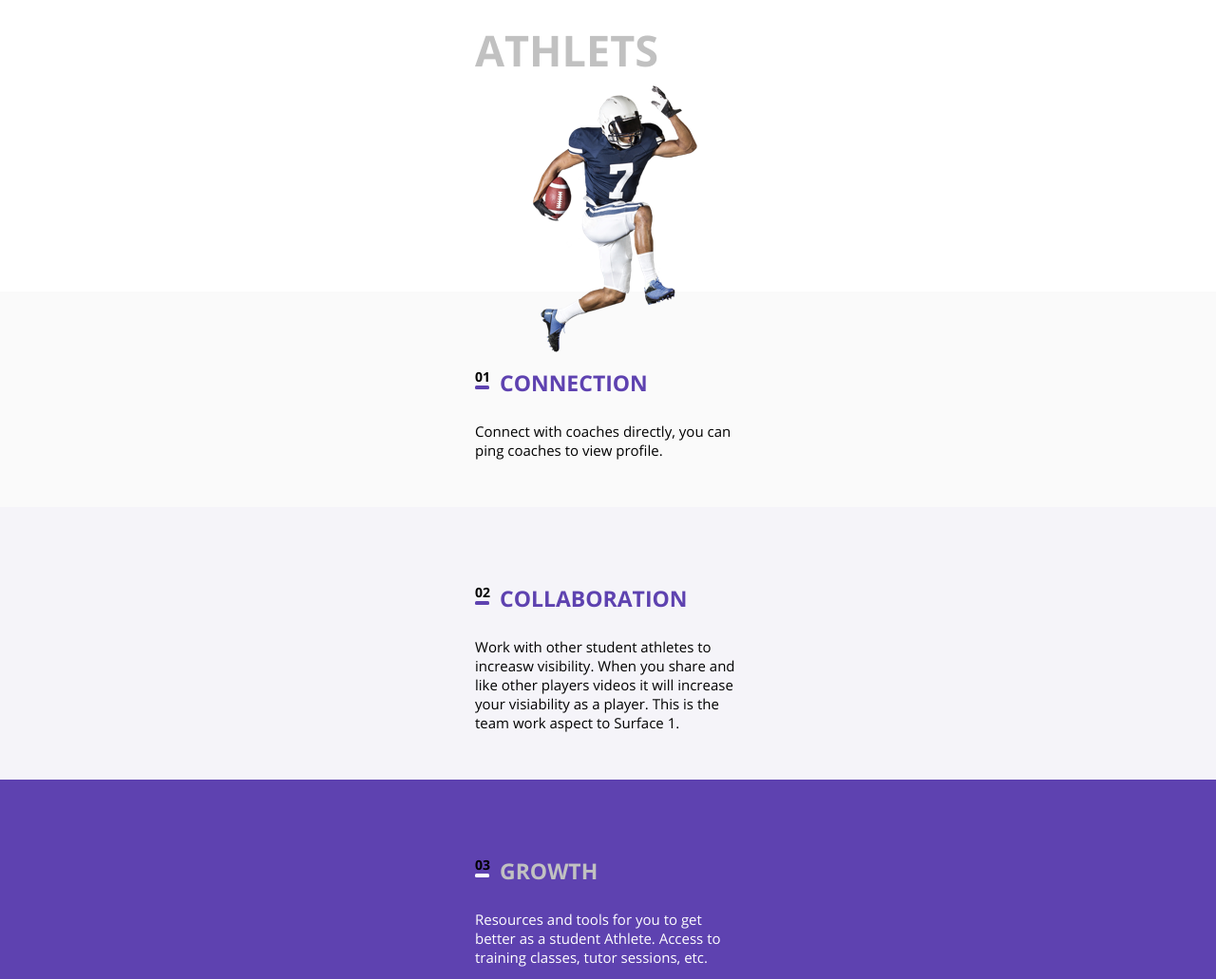
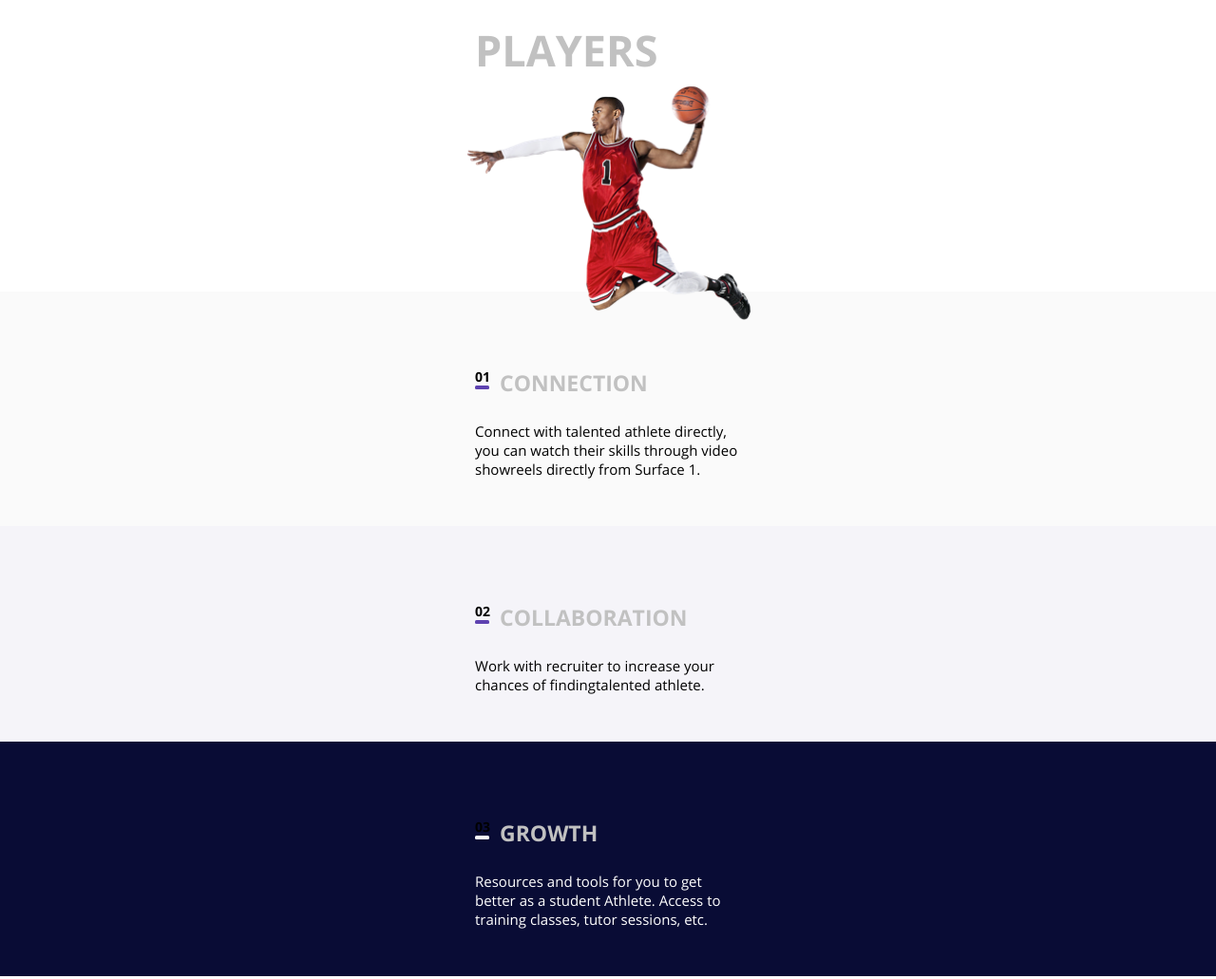
Before and after one commit to Vladimirus-github/My-repositor, a plain HTML site: page index.html in a window 1280 px wide. Shown: the part 1643-2674 px from the top of the page at 95% size. Drawn offline with Linux system fonts and the light colour scheme; files whose address does not match are found by name.

Commit message:
Add files via upload

```diff
--- a/index.html
+++ b/index.html
@@ -65,16 +65,18 @@
 
   <main class="main">
     <section class="wrapper_main">
-<!-- Section  ATHLETS -->
+
+<!-- ********************** Section  ATHLETS ********************** -->
+
     	<section class="section_athlets">
       	<div class="wrapper_header_main">				<!-- Обертка header -->
-					<header class="header_athlets">
-						<h2 class="title_header_athlets">athlets</h2>
+					<header class="header_main_article">
+						<h2 class="title_header_main_article">athlets</h2>
 						<picture class="section_image_athlets">
 							<!-- <source srcset="img/footballer_192.png" media="(max-width: 540px)">
 							<source srcset="img/footballer_497.png" media="(max-width: 1279px)">
 							<source srcset="img/footballer_566.png" media="(min-width: 1280px)"> -->
-							<img src="img/footballer_192.png" alt="footballer" srcset="img/footballer_192.png">
+							<img class="section_image_athlets_item" src="img/footballer_192.png" alt="footballer" srcset="img/footballer_192.png">
 						</picture>
 					</header>
        	</div>
@@ -128,16 +130,17 @@
 				</div>
       </section>
 
-<!-- Section  ATHLETS -->
+<!-- ********************** Section  PLAYERS ********************** -->
+
     	<section class="section_athlets">
       	<div class="wrapper_header_main">				<!-- Обертка header -->
-					<header class="header_athlets">
-						<h2 class="title_header_athlets">athlets</h2>
-						<picture class="section_image_athlets">
+					<header class="header_main_article">
+						<h2 class="title_header_main_article">players</h2>
+						<picture class="section_image_players">
 							<!-- <source srcset="img/footballer_192.png" media="(max-width: 540px)">
 							<source srcset="img/footballer_497.png" media="(max-width: 1279px)">
 							<source srcset="img/footballer_566.png" media="(min-width: 1280px)"> -->
-							<img src="img/footballer_192.png" alt="footballer" srcset="img/footballer_192.png">
+							<img class="section_image_players_item" src="img/basketballer_302.png" alt="footballer" srcset="img/basketballer_302.png">
 						</picture>
 					</header>
        	</div>
@@ -152,7 +155,7 @@
 							</h3>
 						</div>
            	<div class="article_description">
-             <p class="article_content article_content_connection">Connect with coaches directly, you can ping coaches to view profile.</p>
+             <p class="article_content article_content_connection">Connect with talented athlete directly, you can watch their skills through video showreels directly from Surface 1.</p>
            	</div>
          	</article>
          </div>
@@ -168,13 +171,13 @@
 							</h3>
 						</div>
            	<div class="article_description">
-             <p class="article_content article_content_collaboration">Work with other student athletes to increasw visibility. When you share and like other players videos it will increase your visiability as a player. This is the team work aspect to Surface 1.</p>
+             <p class="article_content article_content_collaboration">Work with recruiter to increase your chances of findingtalented athlete.</p>
            	</div>
          	</article>
          </div>
 				</div>
 <!-- Article GROWTH -->
-        <div class="article_conteiner_growth">		<!-- Контейнер article -->
+        <div class="article_conteiner_growth article_conteiner_growth_players">		<!-- Контейнер article -->
          <div class="wrapper_article_conteiner">	<!-- Контейнер для родительского контейнера article -->
          	<article class="main_article">	<!-- Сама статья article_connection-->
 						<div class="wrapper_title_block">
--- a/style.css
+++ b/style.css
@@ -147,7 +147,7 @@ body {
   width: 100%;
 }
 /* ********************** wrapper_header_main ********************** */
-.header_athlets {
+.header_main_article {
 	width: 320px;
 	box-sizing: border-box;
   margin-left: auto;
@@ -158,14 +158,15 @@ body {
   background-color: #ffffff;
 	position: relative;
 }
-
 .section_image_athlets {
   position: absolute;
   top: 30%;
   left: 25%;
 }
-
-.title_header_athlets {
+.section_image_athlets_item {
+	max-width: 300px;
+}
+.title_header_main_article {
   margin: 0;
   font-weight: 700;
   color: #c1c1c1;
@@ -226,7 +227,7 @@ body {
   background: #5e42b0;
 }
 .link_article_connection {
-  color: #5e42b0;
+  color: #c1c1c1;
 }
 .article_content_connection {
   color: #000000;
@@ -239,12 +240,12 @@ body {
   background: #5e42b0;
 }
 .link_article_collaboration {
-  color: #5e42b0;
+  color: #c1c1c1;
 }
 .article_content_collaboration {
   color: #000000;
 }
-/* *************** Стили для GROWTH *************** */
+/* *************** Стили для article_growth *************** */
 .article_conteiner_growth {
   background-color: #5e42b0;
 }
@@ -257,4 +258,17 @@ body {
 .article_content_growth {
   color: #ffffff;
 }
-/* *************** Стили для GROWTH *************** */
+/* *************** Стили для PLAYERS *************** */
+
+.section_image_players {
+  position: absolute;
+  top: 30%;
+  left: 3.2%;
+}
+.section_image_players_item {
+	max-width: 300px;
+}
+
+.article_conteiner_growth_players {
+  background-color: #090c35;
+}
```
